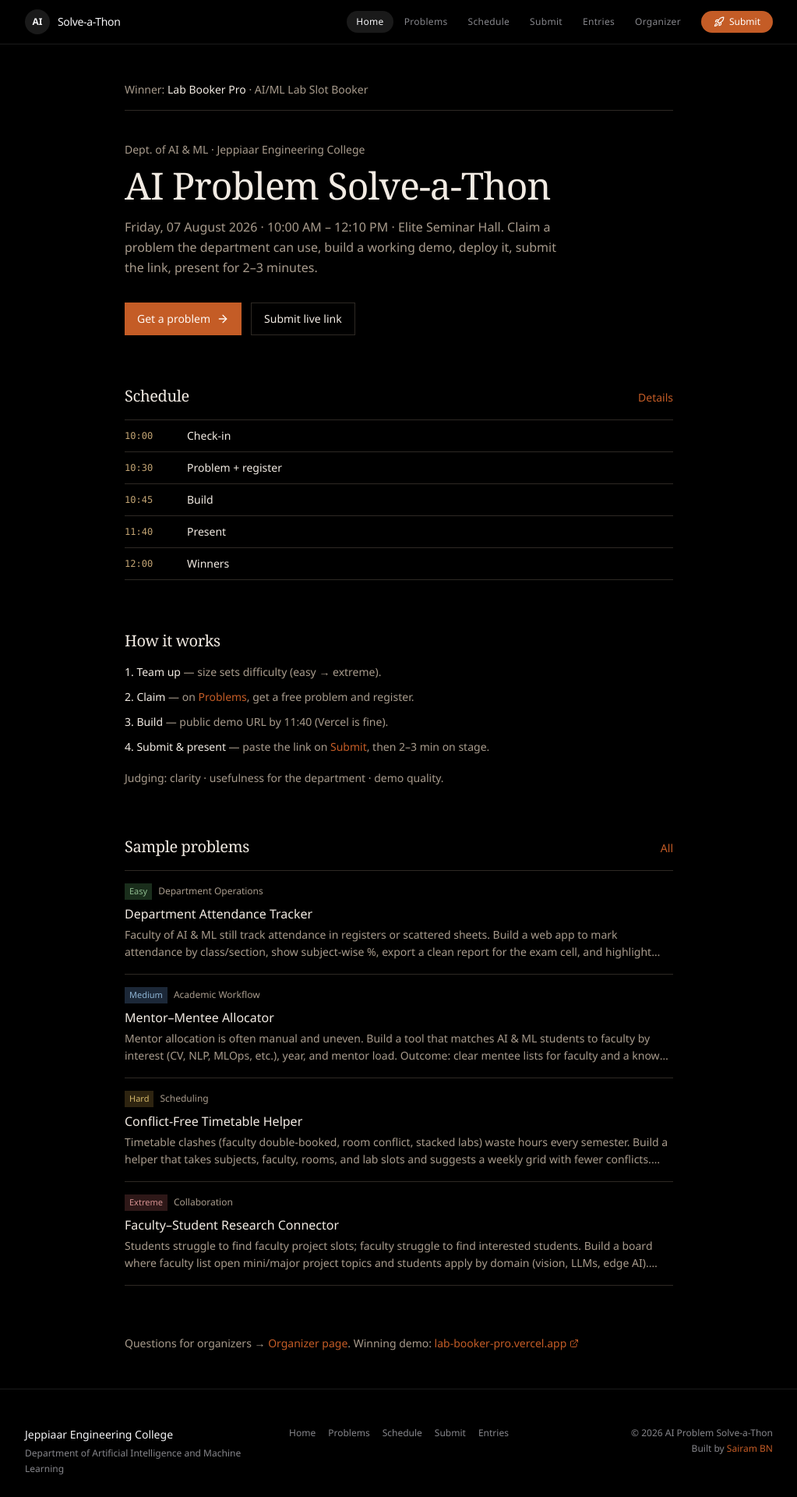
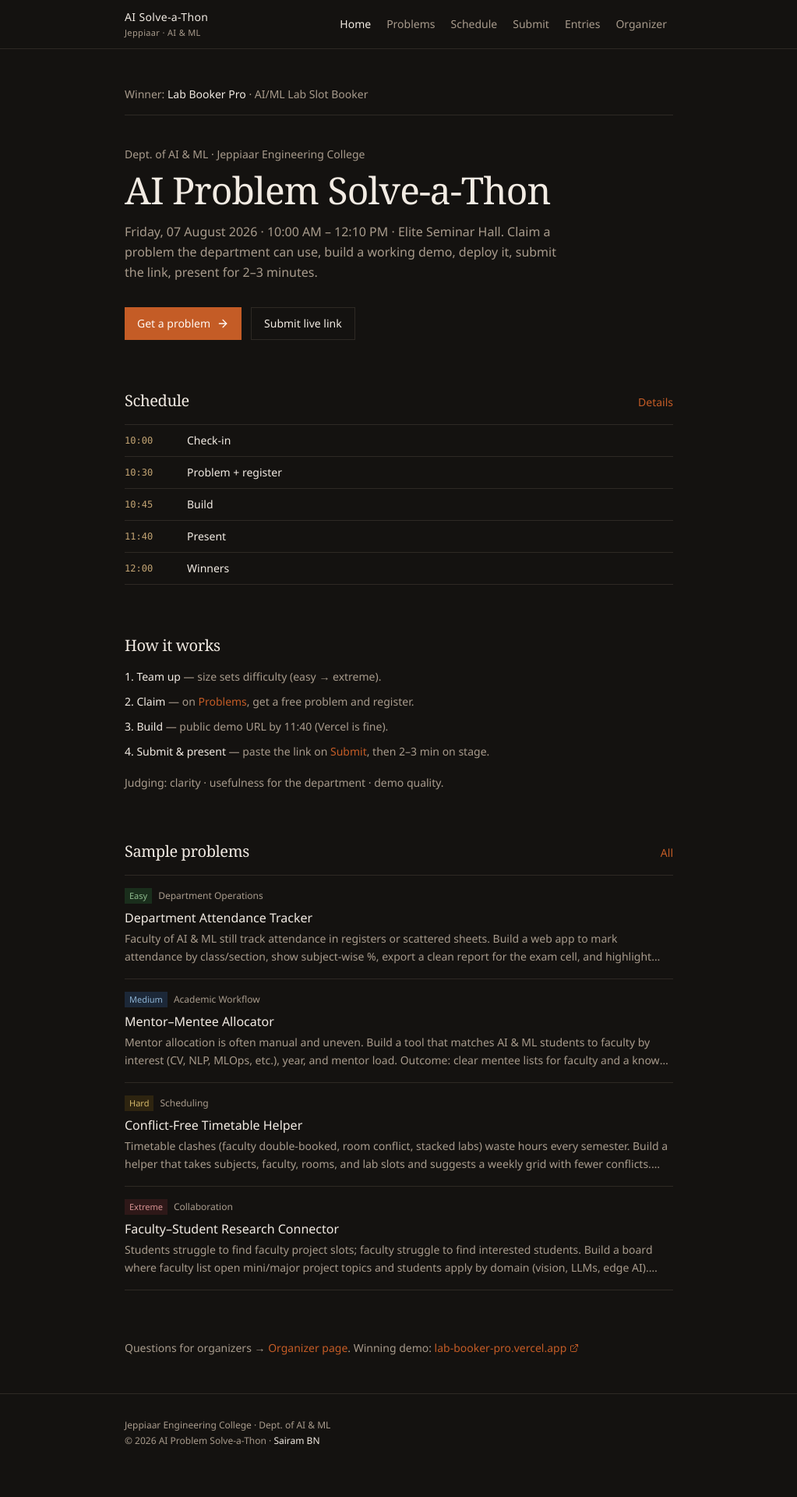
Before and after one commit to sairambn/AI-Competition, a React (Vite) app: page / in a window 1280 px wide. Shown: the top 1920 px of the page at 78% size, without its empty margins (128-1151 px from the left). After the commit the page ends 1888 px from the top, so only its background shows below. Built offline with nearby package versions, Linux system fonts and the light colour scheme.

Commit message:
Layout: plain institutional nav — no glass, no pills

```diff
--- a/src/components/Layout.tsx
+++ b/src/components/Layout.tsx
@@ -1,6 +1,6 @@
 import { useEffect, useState } from "react";
 import { Link, Outlet, useLocation } from "react-router-dom";
-import { Menu, X, Rocket } from "lucide-react";
+import { Menu, X } from "lucide-react";
 import { cn } from "@/lib/utils";
 
 const NAV = [
@@ -23,52 +23,48 @@ export function Layout() {
 
   const linkClass = (to: string) =>
     cn(
-      "rounded-full px-3 py-1.5 text-xs font-medium tracking-wide transition-colors",
+      "px-2 py-1 text-sm transition-colors",
       pathname === to
-        ? "bg-white/10 text-[#f5f5f7]"
-        : "text-[#86868b] hover:text-[#f5f5f7]"
+        ? "font-medium text-foreground"
+        : "text-muted-foreground hover:text-foreground"
     );
 
   return (
-    <div className="flex min-h-screen flex-col bg-black">
-      <header className="sticky top-0 z-50 border-b border-white/10 bg-black/70 backdrop-blur-xl">
-        <div className="mx-auto flex max-w-5xl items-center justify-between gap-3 px-6 py-3 lg:px-8">
-          <Link to="/" className="flex items-center gap-2.5" onClick={() => setOpen(false)}>
-            <span className="flex h-8 w-8 items-center justify-center rounded-full bg-white/10 text-xs font-semibold text-[#f5f5f7]">
-              AI
-            </span>
-            <span className="text-sm font-medium tracking-tight text-[#f5f5f7]">
-              Solve-a-Thon
+    <div className="flex min-h-screen flex-col">
+      <header className="border-b border-border bg-background">
+        <div className="mx-auto flex max-w-3xl items-center justify-between gap-3 px-4 py-3 sm:px-6 lg:px-8">
+          <Link
+            to="/"
+            className="text-sm font-medium tracking-wide text-foreground"
+            onClick={() => setOpen(false)}
+          >
+            AI Solve-a-Thon
+            <span className="mt-0.5 block text-[11px] font-normal text-muted-foreground">
+              Jeppiaar · AI & ML
             </span>
           </Link>
 
-          <nav className="hidden items-center gap-0.5 md:flex" aria-label="Main">
+          <nav className="hidden items-center gap-1 md:flex" aria-label="Main">
             {NAV.map((n) => (
               <Link key={n.to} to={n.to} className={linkClass(n.to)}>
                 {n.label}
               </Link>
             ))}
-            <Link
-              to="/submit"
-              className="ml-3 inline-flex items-center gap-1.5 rounded-full bg-primary px-4 py-1.5 text-xs font-medium text-white hover:opacity-90"
-            >
-              <Rocket className="h-3.5 w-3.5" /> Submit
-            </Link>
           </nav>
 
           <button
             type="button"
-            className="inline-flex h-9 w-9 items-center justify-center rounded-full border border-white/15 text-[#f5f5f7] md:hidden"
+            className="inline-flex h-8 w-8 items-center justify-center border border-border md:hidden"
             aria-label={open ? "Close menu" : "Open menu"}
             aria-expanded={open}
             onClick={() => setOpen((v) => !v)}
           >
-            {open ? <X className="h-5 w-5" /> : <Menu className="h-5 w-5" />}
+            {open ? <X className="h-4 w-4" /> : <Menu className="h-4 w-4" />}
           </button>
         </div>
 
         {open && (
-          <div className="border-t border-white/10 bg-black/95 px-6 py-4 backdrop-blur-xl md:hidden">
+          <div className="border-t border-border px-4 py-3 md:hidden">
             <nav className="flex flex-col gap-1" aria-label="Mobile">
               {NAV.map((n) => (
                 <Link
@@ -80,13 +76,6 @@ export function Layout() {
                   {n.label}
                 </Link>
               ))}
-              <Link
-                to="/submit"
-                onClick={() => setOpen(false)}
-                className="mt-3 inline-flex items-center justify-center gap-2 rounded-full bg-primary px-4 py-2.5 text-sm font-medium text-white"
-              >
-                <Rocket className="h-4 w-4" /> Submit live link
-              </Link>
             </nav>
           </div>
         )}
@@ -96,44 +85,21 @@ export function Layout() {
         <Outlet />
       </main>
 
-      <footer className="border-t border-white/10 bg-black">
-        <div className="mx-auto max-w-5xl px-6 py-12 lg:px-8">
-          <div className="grid gap-8 sm:grid-cols-3">
-            <div>
-              <p className="text-sm font-medium text-[#f5f5f7]">
-                Jeppiaar Engineering College
-              </p>
-              <p className="mt-1 text-xs leading-relaxed text-[#86868b]">
-                Department of Artificial Intelligence and Machine Learning
-              </p>
-            </div>
-            <div className="flex flex-wrap gap-x-4 gap-y-2 text-xs sm:justify-center">
-              {NAV.slice(0, 5).map((n) => (
-                <Link
-                  key={n.to}
-                  to={n.to}
-                  className="text-[#86868b] hover:text-[#f5f5f7]"
-                >
-                  {n.label}
-                </Link>
-              ))}
-            </div>
-            <div className="text-xs text-[#86868b] sm:text-right">
-              <p>© {new Date().getFullYear()} AI Problem Solve-a-Thon</p>
+      <footer className="border-t border-border">
+        <div className="mx-auto max-w-3xl px-4 py-8 text-xs text-muted-foreground sm:px-6 lg:px-8">
+          <p>Jeppiaar Engineering College · Dept. of AI & ML</p>
           <p className="mt-1">
-                Built by{" "}
+            © {new Date().getFullYear()} AI Problem Solve-a-Thon ·{" "}
             <a
               href="https://bnsairam.vercel.app/"
               target="_blank"
               rel="noopener noreferrer"
-                  className="font-medium text-primary hover:underline"
+              className="text-foreground hover:text-primary"
             >
               Sairam BN
             </a>
           </p>
         </div>
-          </div>
-        </div>
       </footer>
     </div>
   );
```
Lines whose indentation alone changed are shown as unchanged.
